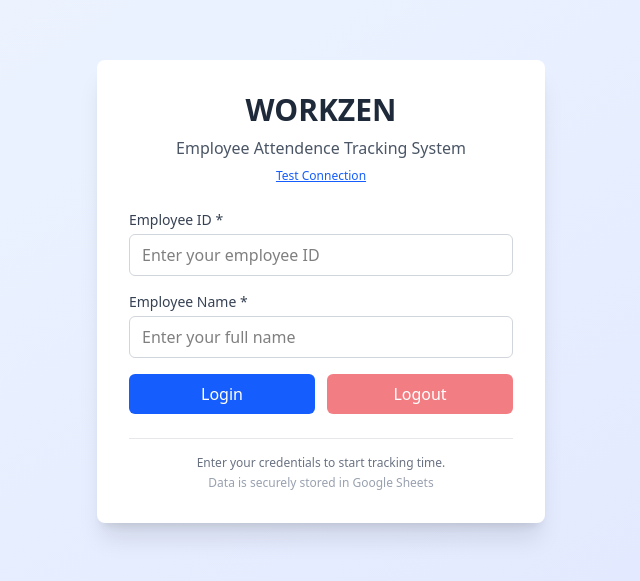
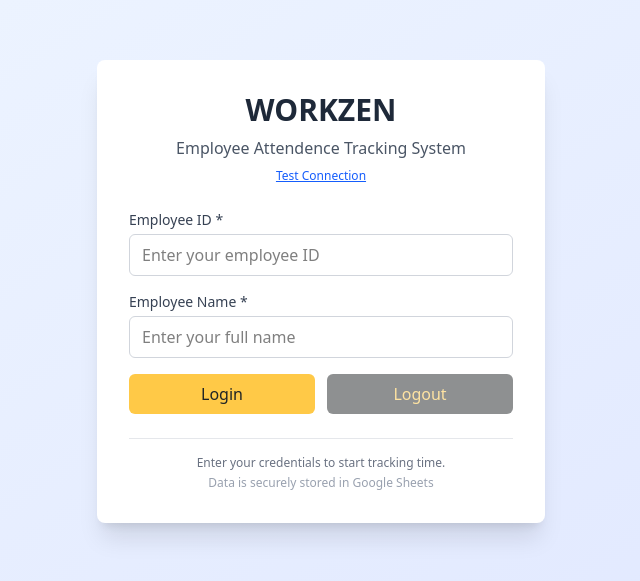
Before and after one commit to Mahendra029/workzen, a React (Vite) app: page / in a window 1280 px wide. Shown: the part 109-690 px from the top of the page, without its empty margins (319-959 px from the left). Built offline with nearby package versions, Linux system fonts and the light colour scheme.

Commit message:
feat: add #ffc947 and #202426 color scheme to buttons and input borders

```diff
--- a/src/components/TimeTracker.jsx
+++ b/src/components/TimeTracker.jsx
@@ -223,8 +223,8 @@
               value={employeeId}
               onChange={handleInputChange(setEmployeeId)}
               className="w-full px-3 py-2 border border-gray-300 rounded-md
-                         focus:outline-none focus:ring-2 focus:ring-blue-500
-                         focus:border-transparent"
+                         focus:outline-none focus:ring-2 focus:ring-[#ffc947] focus:border-[#ffc947]
+                         hover:border-[#ffc947] transition-colors"
               placeholder="Enter your employee ID"
               required
               disabled={isLoggedIn || loading}
@@ -241,8 +241,8 @@
               value={employeeName}
               onChange={handleInputChange(setEmployeeName)}
               className="w-full px-3 py-2 border border-gray-300 rounded-md
-                         focus:outline-none focus:ring-2 focus:ring-blue-500
-                         focus:border-transparent"
+                         focus:outline-none focus:ring-2 focus:ring-[#ffc947] focus:border-[#ffc947]
+                         hover:border-[#ffc947] transition-colors"
               placeholder="Enter your full name"
               required
               disabled={isLoggedIn || loading}
@@ -253,9 +253,9 @@
             <button
               type="submit"
               disabled={loading || isLoggedIn}
-              className="flex-1 bg-blue-600 text-white py-2 px-4 rounded-md
-                         hover:bg-blue-700 focus:outline-none focus:ring-2
-                         focus:ring-blue-500 focus:ring-offset-2
+              className="flex-1 bg-[#ffc947] text-[#202426] py-2 px-4 rounded-md
+                         hover:bg-[#202426] hover:text-[#ffc947] focus:outline-none focus:ring-2
+                         focus:ring-[#ffc947] focus:ring-offset-2
                          disabled:opacity-50 disabled:cursor-not-allowed
                          transition-colors"
             >
@@ -266,9 +266,9 @@
               type="button"
               onClick={handleLogout}
               disabled={loading || !isLoggedIn}
-              className="flex-1 bg-red-600 text-white py-2 px-4 rounded-md
-                         hover:bg-red-700 focus:outline-none focus:ring-2
-                         focus:ring-red-500 focus:ring-offset-2
+              className="flex-1 bg-[#202426] text-[#ffc947] py-2 px-4 rounded-md
+                         hover:bg-[#ffc947] hover:text-[#202426] focus:outline-none focus:ring-2
+                         focus:ring-[#202426] focus:ring-offset-2
                          disabled:opacity-50 disabled:cursor-not-allowed
                          transition-colors"
             >
```
